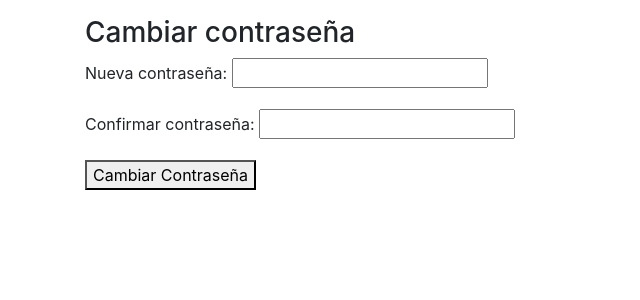
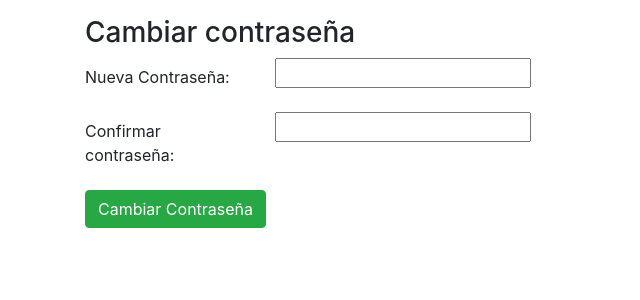
Before and after one commit to nicolasgonzalez98/inventario-aep, a Django app: a page that uses stockcau/templates/cambio_contraseña.html in a window 1280 px wide. Shown: the part 56-356 px from the top of the page, without its empty margins (0-640 px from the left). Run offline with Django 4.2, Linux system fonts and the light colour scheme; a user stored in the database is signed in; some libraries are stand-ins or nearby versions.

Commit message:
cambio password

```diff
--- a/stockcau/templates/cambio_contraseña.html
+++ b/stockcau/templates/cambio_contraseña.html
@@ -3,10 +3,25 @@
 
 <div class="container">
     <h3 class="mt-3">Cambiar contraseña</h3>
-    <form method="post">
+    <form class="mb-3" method="post">
         {% csrf_token %}
-        {{ form.as_p }}
-        <button type="submit">Cambiar Contraseña</button>
+        <div class="form-group row">
+            <label for="{{ form.nueva_contraseña.id_for_label }}" class="col-sm-2 col-form-label">Nueva Contraseña:</label>
+            <div class="col-sm-10">
+              {{ form.nueva_contraseña }}
+              {{ form.nueva_contraseña.errors }}
+            </div>
+        </div>
+
+        <div class="form-group row">
+            <label for="{{ form.confirmar_contraseña.id_for_label }}" class="col-sm-2 col-form-label">Confirmar contraseña:</label>
+            <div class="col-sm-10">
+              {{ form.confirmar_contraseña }}
+              {{ form.confirmar_contraseña.errors }}
+            </div>
+        </div>
+
+        <button class="btn btn-success" type="submit">Cambiar Contraseña</button>
     </form>
 </div>
 
```
